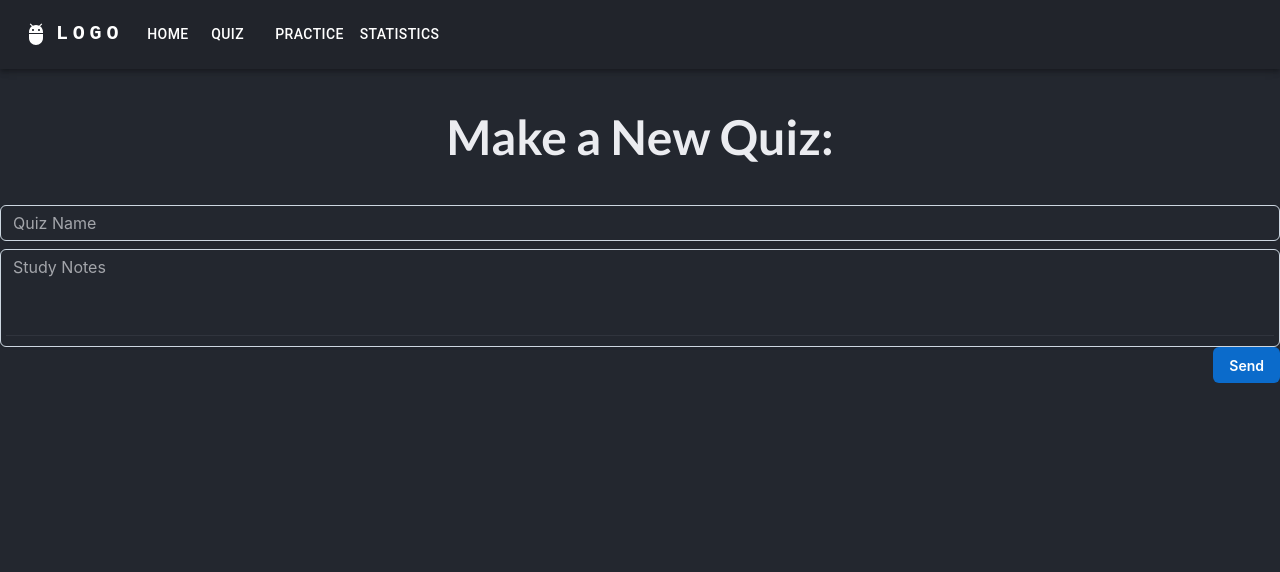
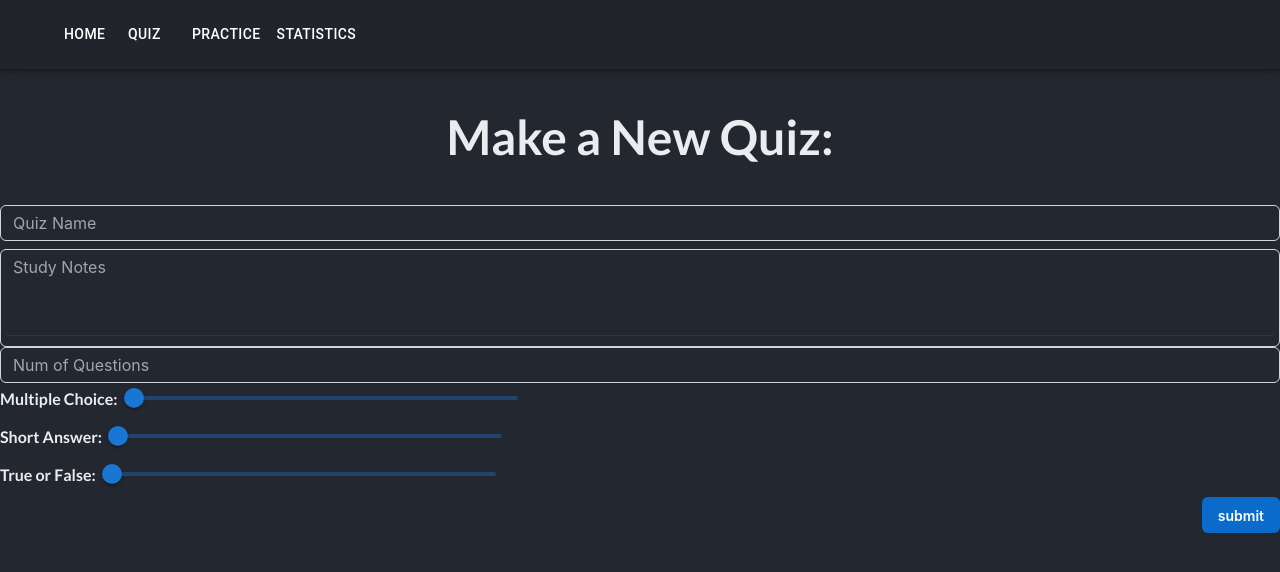
Before and after one commit to networksaphyra/alice-in-quizzland, a React (Create React App) app in the folder frontend/: page /quiz in a window 1280 px wide. Shown: the top 572 px of the page. Built offline with nearby package versions, Linux system fonts and the light colour scheme.

Commit message:
commit frontend requests

```diff
--- a/frontend/src/App.css
+++ b/frontend/src/App.css
@@ -34,3 +34,7 @@ h2 {
 .logo {
   height: 30vh;
 }
+
+FormControl > * {
+  margin-bottom: 1 vh;
+}
--- a/frontend/src/components/Navbar.tsx
+++ b/frontend/src/components/Navbar.tsx
@@ -10,12 +10,12 @@ import Container from '@mui/material/Container';
 import Button from '@mui/material/Button';
 import MenuItem from '@mui/material/MenuItem';
 import AdbIcon from '@mui/icons-material/Adb';
+import Icon from '@mui/material/Icon';
 
 const pages = ['Home', 'Quiz', 'Statistics'];
 
 export const Navbar = () => {
   const [anchorElNav, setAnchorElNav] = React.useState<null | HTMLElement>(null);
-  const [anchorElUser, setAnchorElUser] = React.useState<null | HTMLElement>(null);
 
   const handleOpenNavMenu = (event: React.MouseEvent<HTMLElement>) => {
     setAnchorElNav(event.currentTarget);
@@ -29,24 +29,7 @@ export const Navbar = () => {
     <AppBar position="static" sx={{background: "#21242b"}}>
       <Container maxWidth="xl">
         <Toolbar disableGutters>
-          <AdbIcon sx={{ display: { xs: 'none', md: 'flex' }, mr: 1 }} />
-          <Typography
-            variant="h6"
-            noWrap
-            component="a"
-            href="#app-bar-with-responsive-menu"
-            sx={{
-              mr: 2,
-              display: { xs: 'none', md: 'flex' },
-              fontFamily: 'monospace',
-              fontWeight: 700,
-              letterSpacing: '.3rem',
-              color: 'inherit',
-              textDecoration: 'none',
-            }}
-          >
-            LOGO
-          </Typography>
+          <Icon sx={{ display: { xs: 'none', md: 'flex' }, mr: 1 }} />
 
           <Box sx={{ flexGrow: 1, display: { xs: 'flex', md: 'none' } }}>
             <IconButton
@@ -85,24 +68,6 @@ export const Navbar = () => {
             </Menu>
           </Box>
           <AdbIcon sx={{ display: { xs: 'flex', md: 'none' }, mr: 1 }} />
-          <Typography
-            variant="h5"
-            noWrap
-            component="a"
-            href="#app-bar-with-responsive-menu"
-            sx={{
-              mr: 2,
-              display: { xs: 'flex', md: 'none' },
-              flexGrow: 1,
-              fontFamily: 'monospace',
-              fontWeight: 700,
-              letterSpacing: '.3rem',
-              color: 'inherit',
-              textDecoration: 'none',
-            }}
-          >
-            LOGO
-          </Typography>
           <Box sx={{ flexGrow: 1, display: { xs: 'none', md: 'flex' } }}>
           <Button
                 key="home"
--- a/frontend/src/components/UserForm.tsx
+++ b/frontend/src/components/UserForm.tsx
@@ -1,24 +1,59 @@
 import LargeTextBox from "../components/LargeTextBox"
-import { FormControl } from "@mui/material"
+import { FormControl, Input, MenuItem, Select, Slider, Stack } from "@mui/material"
 import { Button } from '@mui/joy'
 import Textarea from '@mui/joy/Textarea';
-import { useRef } from "react"
+import { useRef, useState } from "react"
+import { VolumeDown, VolumeUp } from "@material-ui/icons";
+import axios from 'axios';
 
 export const UserForm = () => {
     const nameRef = useRef<HTMLTextAreaElement | null>(null);
     const studyNotesRef = useRef<HTMLTextAreaElement | null>(null);
+    const numQuestionsRef = useRef<HTMLTextAreaElement | null>(null);
+    const [multipleChoice, setMultipleChoice] = useState<number>(0);
+    const [shortAnswer, setShortAnswer] = useState<number>(0);
+    const [trueOrFalse, setTrueOrFalse] = useState<number>(0);
 
-    const showRefContent = () => {
-      console.log(nameRef.current?.value);
-      console.log(studyNotesRef.current?.value);
+    const submitData = () => {
+      const total = multipleChoice + shortAnswer + trueOrFalse;
+      setMultipleChoice(Math.round((multipleChoice / total) * Number(numQuestionsRef)))
+      setShortAnswer(Math.round((shortAnswer / total) * Number(numQuestionsRef)))
+      setTrueOrFalse(Math.round((trueOrFalse / total) * Number(numQuestionsRef)))
+
+      console.log(multipleChoice, shortAnswer, trueOrFalse)
+
+      axios.get('/members', {
+        params: {
+          topic: studyNotesRef,
+          multipleChoice: multipleChoice,
+          shortAnswer: shortAnswer,
+          trueOrFalse: trueOrFalse
+        }
+      })
+      .then(function (response) {
+        console.log(response);
+      })
     };
 
     return (<>
-<h2>Make a New Quiz:</h2>
+        <h2>Make a New Quiz:</h2>
         <FormControl sx={{width: "100%"}}>
         <Textarea placeholder="Quiz Name" slotProps={{ textarea: { ref: nameRef } }} sx={{background: "#23272f", color: "#ebecf0"}}/>
         <LargeTextBox ref={studyNotesRef}/>
-        <Button onClick={showRefContent} sx={{ ml: 'auto' }}>Send</Button>
+        <Textarea placeholder="Num of Questions" slotProps={{ textarea: { ref: numQuestionsRef } }} sx={{background: "#23272f", color: "#ebecf0"}}/>
+        <Stack spacing={2} direction="row" sx={{ mb: 1 }} alignItems="center">
+          <label>Multiple Choice:</label>
+          <Slider sx={{width: "30%"}} aria-label="multipleChoice" value={multipleChoice} onChange={(e, newNum) => {setMultipleChoice(newNum as number)}} />
+          </Stack>
+        <Stack spacing={2} direction="row" sx={{ mb: 1 }} alignItems="center">
+          <label>Short Answer:</label>
+          <Slider sx={{width: "30%"}} aria-label="shortAnswer" value={shortAnswer} onChange={(e, newNum) => {setShortAnswer(newNum as number)}} />
+          </Stack>
+        <Stack spacing={2} direction="row" sx={{ mb: 1 }} alignItems="center">
+          <label>True or False:</label>
+          <Slider sx={{width: "30%"}} aria-label="trueOrFalse" value={trueOrFalse} onChange={(e, newNum) => {setTrueOrFalse(newNum as number)}} />
+          </Stack>
+        <Button onClick={submitData} sx={{ ml: 'auto' }}>submit</Button>
         </FormControl>
         </>
     );
--- /dev/null
+++ b/frontend/src/store.ts
@@ -0,0 +1,6 @@
+import { createStore } from "@udecode/zustood";
+
+
+export const store = createStore('store')({
+    quizzes: []
+}, {persist: {enabled: true}, })
```
Also changed, not shown: frontend/package.json (+5 -2 lines), frontend/src/types.ts (+23 -2 lines), frontend/src/logo.svg (deleted), 1 other file (tests, documents, lock files or other folders).
